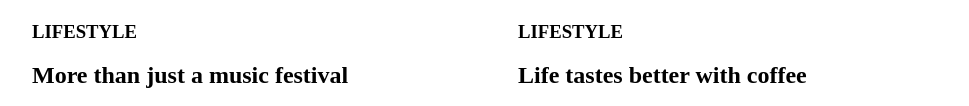
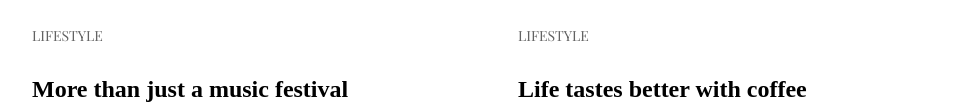
Before and after one commit to Aleksandra-15/LiveStatr, a plain HTML site: page index.html in a window 1280 px wide. Shown: the part 462-568 px from the top of the page, without its empty margins (175-1144 px from the left). Drawn offline with nearby package versions, Linux system fonts and the light colour scheme.

Commit message:
style.css

```diff
--- a/style.css
+++ b/style.css
@@ -26,6 +26,14 @@
   line-height: 19px;
 
   color: #626262;
+}
+.foto h3 {
+  font-family: "Playfair Display";
+  font-style: normal;
+  font-weight: 400;
+  font-size: 14px;
+  color: #626262;
+  line-height: 40px;
 }
 .h3 {
   font-family: "Ubuntu";
```
